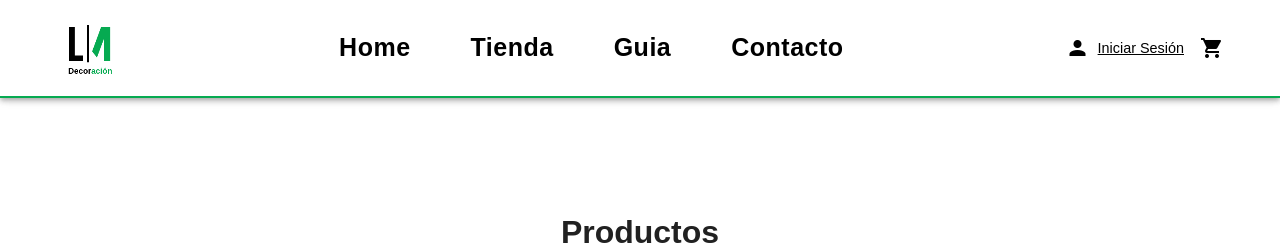
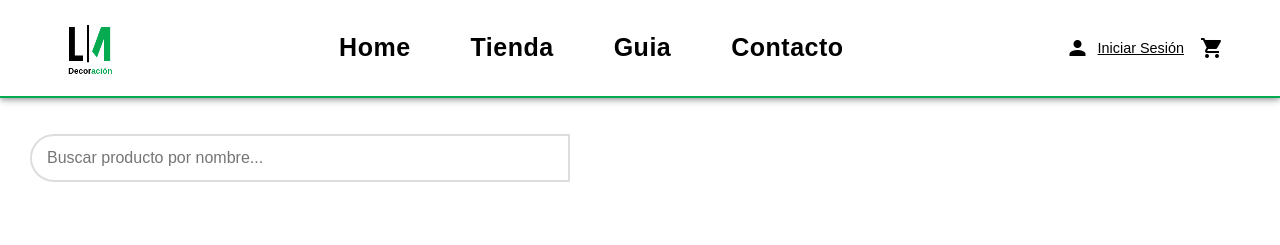
Before and after one commit to MarcosLarraga/ecommerce-decoracion-frontend, a Vue app in the folder ecommerce/: page /shop in a window 1280 px wide. Shown: the top 245 px of the page. Built offline with nearby package versions, Linux system fonts and the light colour scheme; no server answers; a web font is replaced by a local one.

Commit message:
filtrado busqueda palabra

```diff
--- a/ecommerce/src/App.vue
+++ b/ecommerce/src/App.vue
@@ -1,13 +1,12 @@
 <template>
   <v-app class="app">
     <NavBar />
-    <div class="layout">
-      <v-main class="main">
-        <v-container fluid class="pa-0">
-          <RouterView />
-        </v-container>
-      </v-main>
-    </div>
+    <v-main class="main">
+      <SearchBar />
+      <v-container fluid class="pa-0 ma-0">
+        <RouterView />
+      </v-container>
+    </v-main>
     <Footer />
   </v-app>
 </template>
@@ -16,6 +15,7 @@
 import { RouterView } from 'vue-router';
 import NavBar from '@/components/NavBar.vue';
 import Footer from '@/components/Footer.vue';
+import SearchBar from '@/components/SearchBar.vue';
 </script>
 
 <style lang="scss">
@@ -26,25 +26,11 @@ import Footer from '@/components/Footer.vue';
   color: $text-color;
 }
 
-.layout {
-  display: flex;
-  flex-direction: column;
-  min-height: 100vh;
-}
-
 .main {
-  flex: 1;
   background-color: $background-color !important;
 }
 
 .v-main {
   padding-bottom: 0 !important;
 }
-
-
-.content {
-  flex-grow: 1;
-  display: flex;
-  align-items: center;
-}
 </style>
--- /dev/null
+++ b/ecommerce/src/components/SearchBar.vue
@@ -0,0 +1,85 @@
+<template>
+    <div class="search-container">
+      <div class="search-bar">
+        <input
+          v-model="searchQuery"
+          @keyup.enter="goToProducts"
+          type="text"
+          placeholder="Buscar producto por nombre..."
+        />
+        <button class="search-button" @click="goToProducts">
+          <i class="fas fa-search"></i>
+        </button>
+      </div>
+    </div>
+  </template>
+
+  <script>
+  export default {
+    name: "SearchBar",
+    data() {
+      return {
+        searchQuery: ""
+      };
+    },
+    methods: {
+      goToProducts() {
+        // Navegamos a la vista de productos con la búsqueda como parámetro
+        this.$router.push({
+          name: 'Products',        // Debe coincidir con el nombre de la ruta en tu router
+          query: { search: this.searchQuery }
+        });
+      }
+    }
+  };
+  </script>
+
+  <style scoped>
+  .search-container {
+    max-width: 600px;
+    margin: 20px;
+    margin-top: 60px;
+    padding: 10px;
+  }
+
+  .search-bar {
+    display: flex;
+    align-items: center;
+    position: relative;
+  }
+
+  .search-bar input {
+    width: 100%;
+    padding: 10px 15px;
+    border: 2px solid #ddd;
+    border-radius: 50px 0 0 50px;
+    font-size: 16px;
+    outline: none;
+    transition: border-color 0.3s ease, box-shadow 0.3s ease;
+  }
+
+  .search-bar input:focus {
+    border-color: #007bff;
+    box-shadow: 0 0 8px rgba(0, 123, 255, 0.4);
+  }
+
+  .search-button {
+    border: none;
+    background-color: #007bff;
+    color: #fff;
+    padding: 0 20px;
+    border-radius: 0 50px 50px 0;
+    font-size: 16px;
+    cursor: pointer;
+    outline: none;
+    transition: background-color 0.3s ease;
+  }
+
+  .search-button:hover {
+    background-color: #0056b3;
+  }
+
+  .search-button i {
+    font-size: 18px;
+  }
+  </style>
--- a/ecommerce/src/stores/productsStore.ts
+++ b/ecommerce/src/stores/productsStore.ts
@@ -105,7 +105,49 @@ export const useProductsStore = defineStore('products', {
     },
 
     /**
-     * Selecciona 5 productos aleatorios de la lista obtenida de la API.
+     * Realiza la búsqueda de productos por nombre.
+     */
+    async searchProducts(query: string) {
+      this.loading = true;
+      this.error = null;
+      console.log(`⏳ [searchProducts] Buscando productos con query: "${query}"...`);
+
+      try {
+        const response = await fetch(`http://localhost:5162/api/Producto/search?query=${encodeURIComponent(query)}`, {
+          method: 'GET',
+          headers: {
+            'Accept': 'application/json',
+            'Content-Type': 'application/json'
+          }
+        });
+
+        if (!response.ok) {
+          throw new Error(`❌ Error HTTP ${response.status}: ${response.statusText}`);
+        }
+
+        const data: ProductoDTO[] = await response.json();
+
+        if (!Array.isArray(data)) {
+          throw new Error("❌ Error: La API no devolvió una lista de productos.");
+        }
+
+        console.log("✅ [searchProducts] Productos encontrados:", data);
+
+        this.allProducts = data; // Actualizamos la lista de productos con los resultados de la búsqueda
+        this.getRandomProducts(); // Actualizamos los productos aleatorios si lo necesitas
+
+      } catch (error) {
+        this.error = error instanceof Error ? error.message : '❌ Error desconocido al buscar productos';
+        console.error("⚠️ [searchProducts] Error:", this.error);
+
+      } finally {
+        this.loading = false;
+        console.log("✅ [searchProducts] Proceso finalizado.");
+      }
+    },
+
+    /**
+     * Selecciona 4 productos aleatorios de la lista obtenida de la API.
      */
     getRandomProducts() {
       if (this.allProducts.length === 0) {
--- a/ecommerce/src/views/ProductsView.vue
+++ b/ecommerce/src/views/ProductsView.vue
@@ -7,7 +7,11 @@
       <label for="categorySelect" class="shop__filter-label">
         Filtrar por categoría:
       </label>
-      <select id="categorySelect" v-model="selectedCategory" class="shop__filter-select">
+      <select
+        id="categorySelect"
+        v-model="selectedCategory"
+        class="shop__filter-select"
+      >
         <option value="Todas">Todas</option>
         <option
           v-for="category in categoriesStore.allCategories"
@@ -41,22 +45,52 @@ const productsStore = useProductsStore();
 const categoriesStore = useCategoriesStore();
 const route = useRoute();
 
+// Categoría seleccionada
 const selectedCategory = ref<string>('Todas');
 
+// Al montar el componente, cargamos categorías
+// y decidimos si hay que buscar o traer todos los productos
 onMounted(async () => {
-  await productsStore.fetchProducts();
   await categoriesStore.fetchCategories();
 
+  const searchParam = route.query.search ? String(route.query.search) : '';
+  if (searchParam) {
+    // Si existe la query "search", buscamos en el backend
+    await productsStore.searchProducts(searchParam);
+  } else {
+    // Si no hay búsqueda, traemos todos
+    await productsStore.fetchProducts();
+  }
+
+  // Si hay una categoría en la URL, la asignamos
   if (route.query.category) {
     selectedCategory.value = String(route.query.category);
   }
 });
 
-watch(() => route.query.category, (newCategory) => {
-  if (newCategory) {
-    selectedCategory.value = String(newCategory);
+// Cada vez que cambie la query "search", buscamos o recargamos
+watch(
+  () => route.query.search,
+  async (newSearch) => {
+    if (newSearch) {
+      await productsStore.searchProducts(String(newSearch));
+    } else {
+      await productsStore.fetchProducts();
+    }
   }
-});
+);
+
+// Cada vez que cambie la query "category", actualizamos la categoría seleccionada
+watch(
+  () => route.query.category,
+  (newCategory) => {
+    if (newCategory) {
+      selectedCategory.value = String(newCategory);
+    } else {
+      selectedCategory.value = 'Todas';
+    }
+  }
+);
 
 // Función para mezclar productos aleatoriamente
 const shuffleArray = (array: any[]) => {
@@ -66,9 +100,10 @@ const shuffleArray = (array: any[]) => {
     .map(({ value }) => value);
 };
 
-// Computed para filtrar productos según la categoría seleccionada y mezclarlos
+// Computed: filtra los productos según la categoría seleccionada y los mezcla
 const filteredProducts = computed(() => {
   let products = productsStore.allProducts;
+
   if (selectedCategory.value !== 'Todas') {
     const selectedCategoryObject = categoriesStore.allCategories.find(
       (category) => category.name === selectedCategory.value
```
Also changed, not shown: ecommerce/src/router/index.ts (+10 -10 lines).
